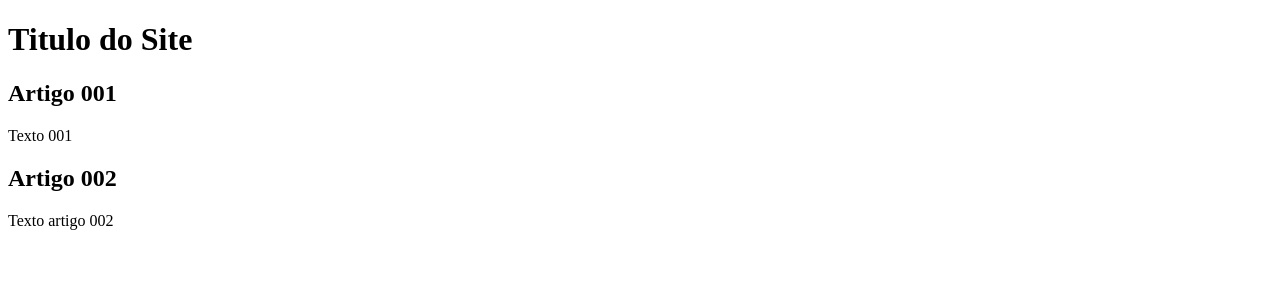
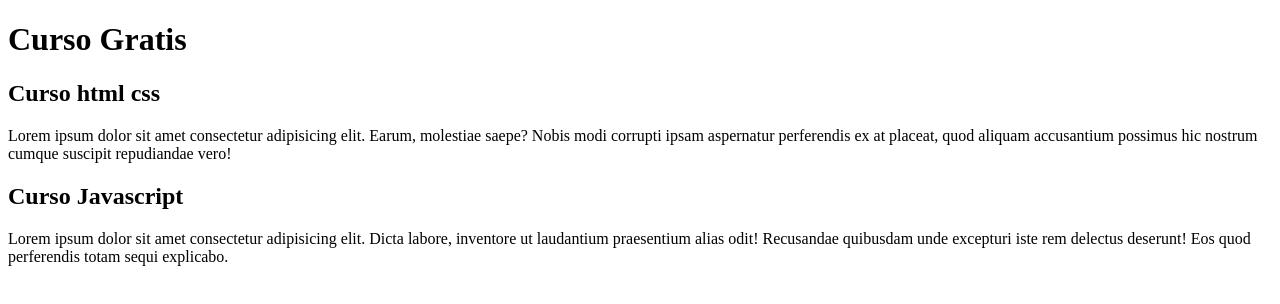
Before and after one commit to PCZarzar/Projeto-Site-durante-curso-de-github-, a plain HTML site: page index.html in a window 1280 px wide. Drawn offline with Linux system fonts and the light colour scheme.

Commit message:
comecei a escrever o conteudo

```diff
--- a/index.html
+++ b/index.html
@@ -8,15 +8,15 @@
 <body>
     <main>
         <header>
-            <h1>Titulo do Site</h1>
+            <h1>Curso Gratis</h1>
         </header>
         <article>
-            <h2>Artigo 001</h2>
-            <p>Texto 001</p>
+            <h2>Curso html css</h2>
+            <p>Lorem ipsum dolor sit amet consectetur adipisicing elit. Earum, molestiae saepe? Nobis modi corrupti ipsam aspernatur perferendis ex at placeat, quod aliquam accusantium possimus hic nostrum cumque suscipit repudiandae vero!</p>
         </article>
         <article>
-            <h2>Artigo 002</h2>
-            <p>Texto artigo 002</p>
+            <h2>Curso Javascript</h2>
+            <p>Lorem ipsum dolor sit amet consectetur adipisicing elit. Dicta labore, inventore ut laudantium praesentium alias odit! Recusandae quibusdam unde excepturi iste rem delectus deserunt! Eos quod perferendis totam sequi explicabo.</p>
         </article>
     </main>
 
```
